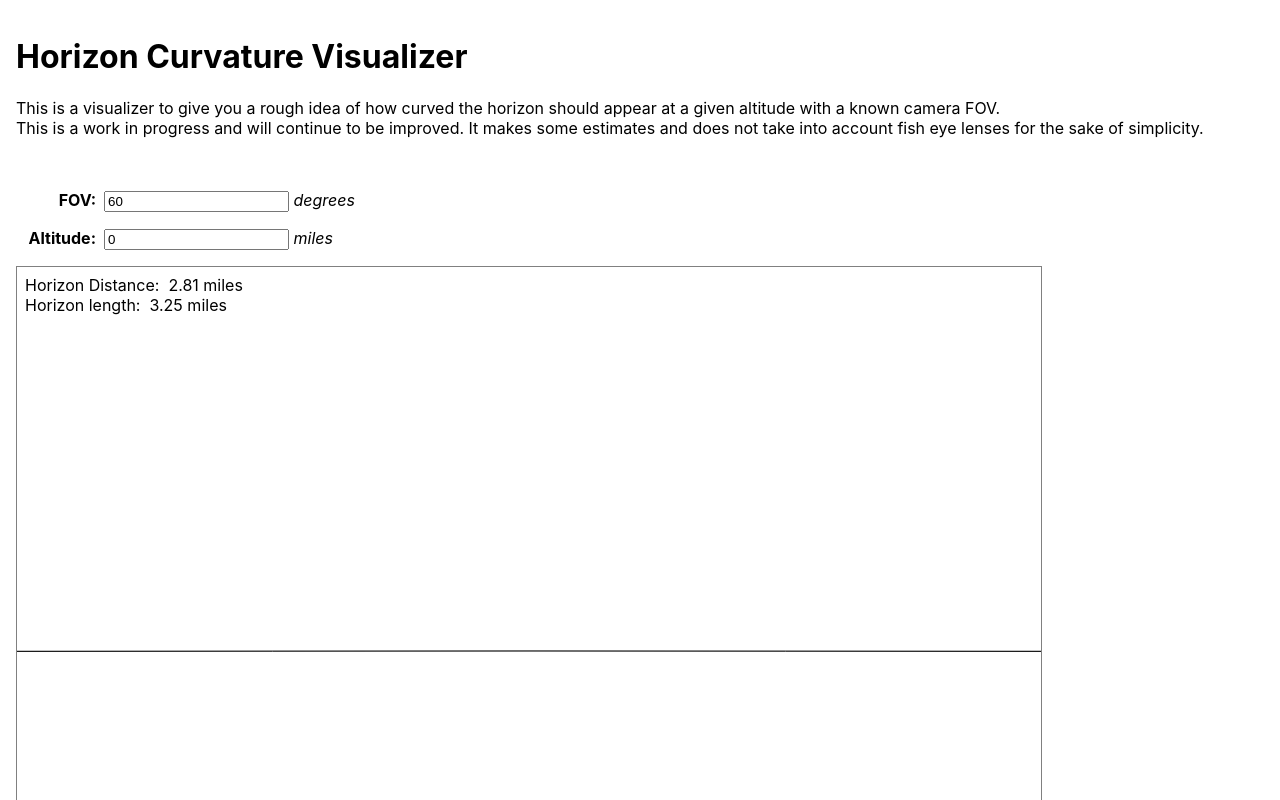
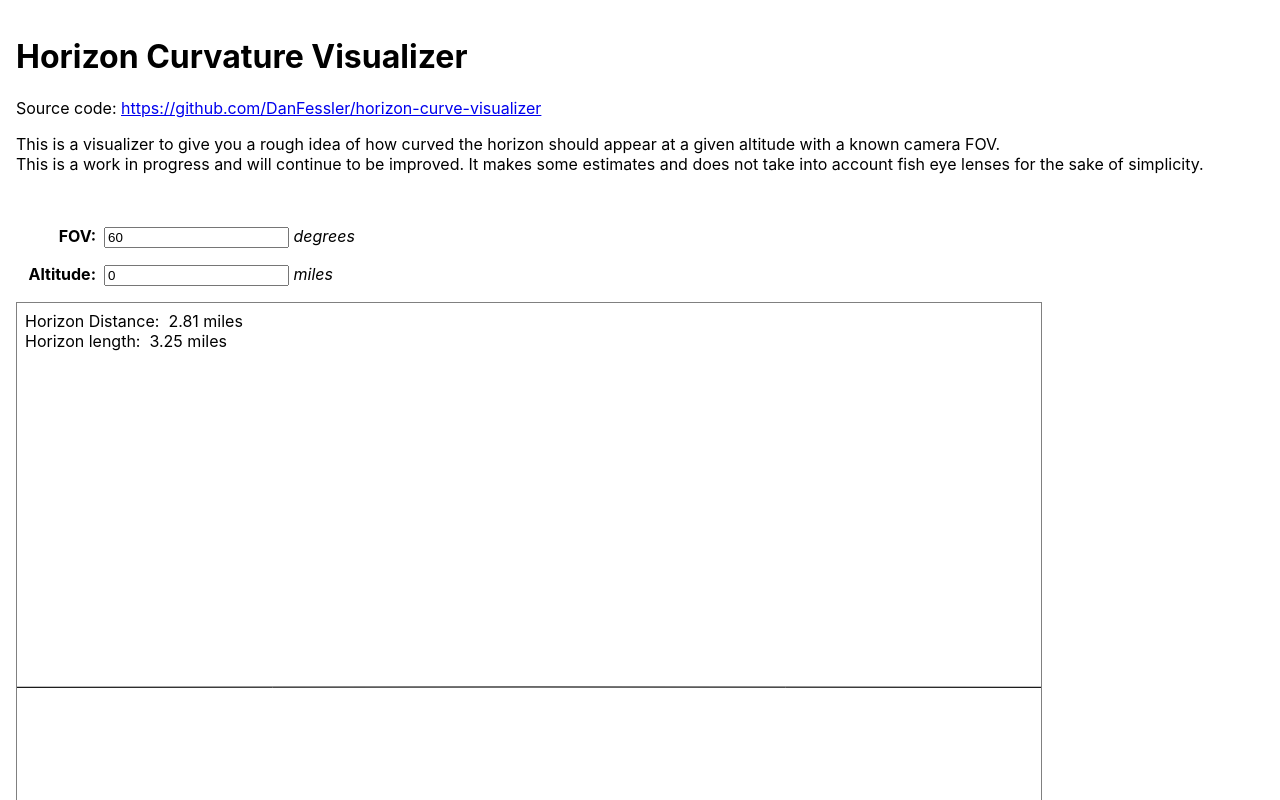
Before and after one commit to DanFessler/horizon-curve-visualizer, a React (Create React App) app: page / in a window 1280 px wide. Shown: the top 800 px of the page. Built offline with nearby package versions, Linux system fonts and the light colour scheme.

Commit message:
adding repo link

```diff
--- a/src/App.js
+++ b/src/App.js
@@ -78,6 +78,10 @@ class App extends Component {
     return (
       <div className="App">
         <h1>Horizon Curvature Visualizer</h1>
+        Source code:{" "}
+        <a href="https://github.com/DanFessler/horizon-curve-visualizer">
+          https://github.com/DanFessler/horizon-curve-visualizer
+        </a>
         <p>
           This is a visualizer to give you a rough idea of how curved the
           horizon should appear at a given altitude with a known camera FOV.
```
